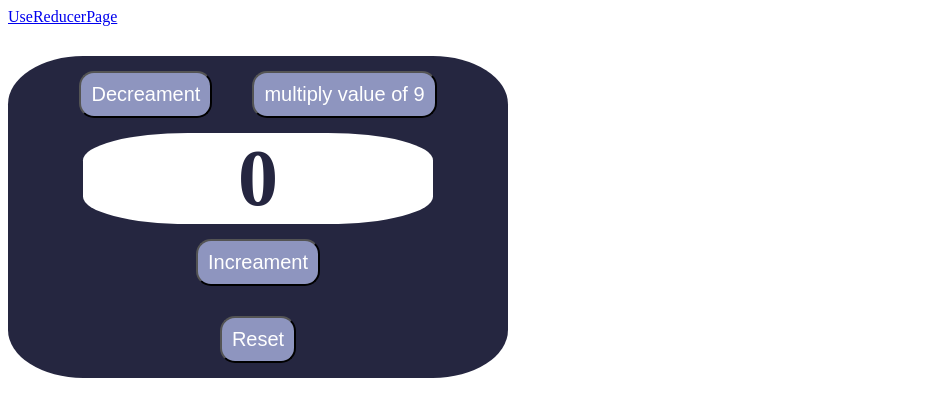
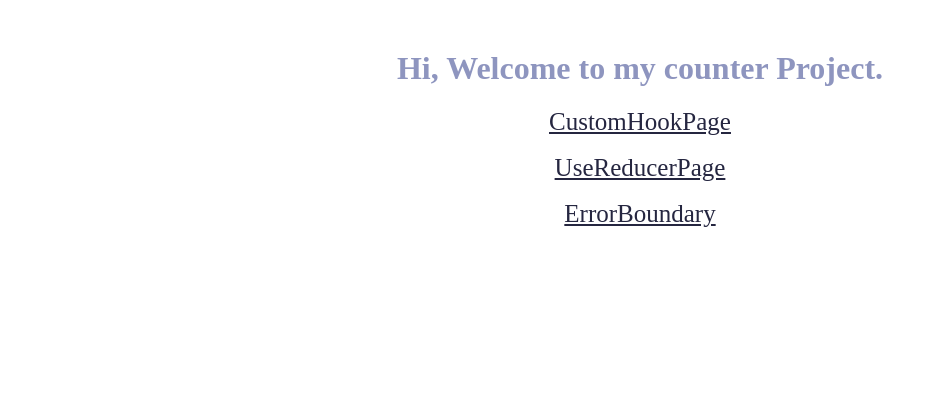
Before and after one commit to Seundev/react-pno6jr, a React (Create React App) app: page / in a window 1280 px wide. Shown: the top 416 px of the page, without its empty margins (0-937 px from the left). Built offline with nearby package versions, Linux system fonts and the light colour scheme.

Commit message:
6 files modified, 1 added

```diff
--- a/package.json
+++ b/package.json
@@ -6,6 +6,7 @@
     "react": "^18.1.0",
     "react-dom": "^18.1.0",
     "react-error-boundary": "^3.1.4",
+    "react-helmet": "^6.1.0",
     "react-router-dom": "^6.4.3"
   },
   "scripts": {
--- a/src/App.js
+++ b/src/App.js
@@ -3,19 +3,20 @@ import { BrowserRouter as Router, Routes, Route } from 'react-router-dom';
 import CustomHookPage from './components/CustomHookPage';
 import UseReducerPage from './components/UseReducerPage';
 import ErrorBoundary from './components/ErrorBoundary';
+import Home from './components/Home';
 import './style.css';
 
 function App() {
   return (
     <main>
-      <ErrorBoundary>
       <Router>
         <Routes>
-          <Route path="/" element={<CustomHookPage />} />;
+          <Route path="/" element={<Home />} />;
+          <Route path="/customhookpage" element={<CustomHookPage />} />;
           <Route path="/usereducerpage" element={<UseReducerPage />} />;
+          <Route path="/errorboundary" element={<ErrorBoundary />} />;
         </Routes>
       </Router>
-      </ErrorBoundary>
     </main>
   );
 }
--- a/src/components/CustomHookPage.js
+++ b/src/components/CustomHookPage.js
@@ -1,6 +1,7 @@
 import React from 'react';
 import useCounter from '../hooks/useCounter';
 import { Link } from 'react-router-dom';
+import { Helmet } from 'react-helmet';
 
 const CustomHookPage = () => {
   const counter = useCounter(0);
@@ -8,8 +9,22 @@ const CustomHookPage = () => {
 
   return (
     <>
+      <Helmet>
+        <title>React counter project</title>
+        <mata name="description" content="Seun's counter App" />
+        <meta
+          name="Keywords"
+          content="Customhooks,React, Seun's project, Developer, Github "
+        />
+      </Helmet>
+
       <Link className="link-color" to="/UseReducerPage">
         UseReducerPage
+      </Link>
+      <br />
+      <br />
+      <Link className="link-color" to="/">
+        Home
       </Link>
 
       <div className="counter-container">
--- a/src/components/ErrorBoundary.js
+++ b/src/components/ErrorBoundary.js
@@ -1,29 +1,52 @@
 import React from 'react';
+import { ErrorBoundary } from 'react-error-boundary';
 
-class ErrorBoundary extends React.Component {
-  constructor(props) {
-    super(props);
-    this.state = { hasError: false };
+function ErrorFallback({ error, resetErrorBoundary }) {
+  return (
+    <div role="alert">
+      <p>Something went wrong:</p>
+      <pre style={{ color: 'red' }}>{error.message}</pre>
+      <button onClick={resetErrorBoundary}>Try again</button>
+    </div>
+  );
+}
+
+function Bomb({ username }) {
+  if (username === 'bomb') {
+    throw new Error('💥 CABOOM 💥');
   }
+  return `Hi ${username}`;
+}
 
-  static getDerivedStateFromError(error) {
-    // Update state so the next render will show the fallback UI.
-    return { hasError: true };
-  }
+function App() {
+  const [username, setUsername] = React.useState('');
+  const usernameRef = React.useRef(null);
 
-  componentDidCatch(error, errorInfo) {
-    // You can also log the error to an error reporting service
-    logErrorToMyService(error, errorInfo);
-  }
-
-  render() {
-    if (this.state.hasError) {
-      // You can render any custom fallback UI
-      return <h1>Something went wrong.</h1>;
-    }
-
-    return this.props.children;
-  }
+  return (
+    <div>
+      <label>
+        {`Username (don't type "bomb"): `}
+        <input
+          placeholder={`type "bomb"`}
+          value={username}
+          onChange={(e) => setUsername(e.target.value)}
+          ref={usernameRef}
+        />
+      </label>
+      <div>
+        <ErrorBoundary
+          FallbackComponent={ErrorFallback}
+          onReset={() => {
+            setUsername('');
+            usernameRef.current.focus();
+          }}
+          resetKeys={[username]}
+        >
+          <Bomb username={username} />
+        </ErrorBoundary>
+      </div>
+    </div>
+  );
 }
 
 export default ErrorBoundary;
--- /dev/null
+++ b/src/components/Home.js
@@ -0,0 +1,28 @@
+import React from 'react';
+import { Link } from 'react-router-dom';
+
+const Home = () => {
+  return (
+    <div className="home-page">
+      <div className="home-link">
+        <h1>Hi, Welcome to my counter Project.</h1>
+
+        <Link className="link-color" to="/customhookpage">
+          CustomHookPage
+        </Link>
+        <br />
+        <br />
+        <Link className="link-color" to="/UseReducerPage">
+          UseReducerPage
+        </Link>
+        <br />
+        <br />
+        <Link className="link-color" to="/errorboundary">
+          ErrorBoundary
+        </Link>
+      </div>
+    </div>
+  );
+};
+
+export default Home;
--- a/src/components/UseReducerPage.js
+++ b/src/components/UseReducerPage.js
@@ -7,7 +7,22 @@ const UseReducerPage = () => {
   const [count, dispatch] = useReducer(countReducer, 0);
   return (
     <div>
-      <Link className="link-color" to="/">CustomHookPage</Link>
+      <Helmet>
+        <title>React counter project</title>
+        <mata name="description" content="Seun's useReducerPage App" />
+        <meta
+          name="Keywords"
+          content="Customhooks,React, Seun's project, Developer, Github "
+        />
+      </Helmet>
+      <Link className="link-color" to="/customhookpage">
+        CustomHookPage
+      </Link>
+      <br />
+      <br />
+      <Link className="link-color" to="/">
+        Home
+      </Link>
 
       <div className="counter-container">
         <button className="button" onClick={() => dispatch('decreament')}>
--- a/src/style.css
+++ b/src/style.css
@@ -36,3 +36,14 @@
   background-color: white;
   border-radius: 30%;
 }
+
+.link-color {
+  color: #252640;
+  font-size: 25px;
+}
+
+.home-page {
+  color: #8e95bf;
+  text-align: center;
+  margin-top: 50px;
+}
```
